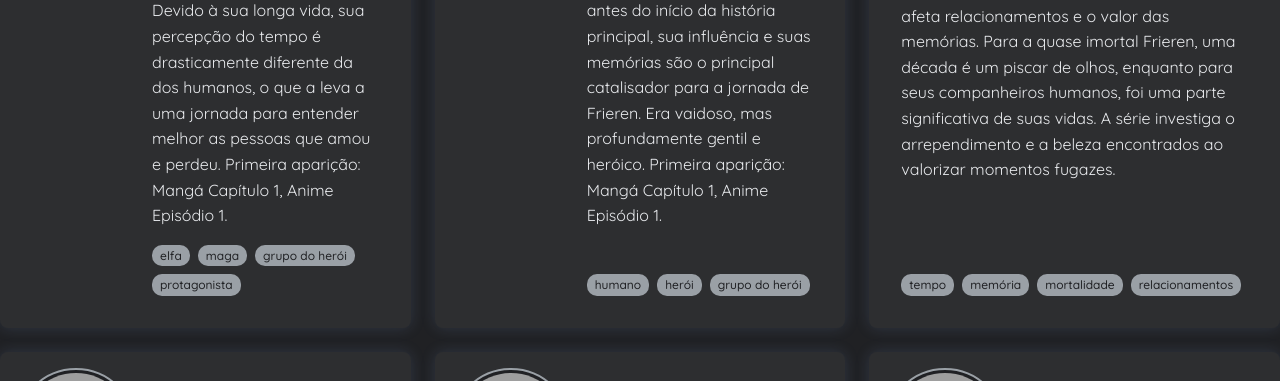
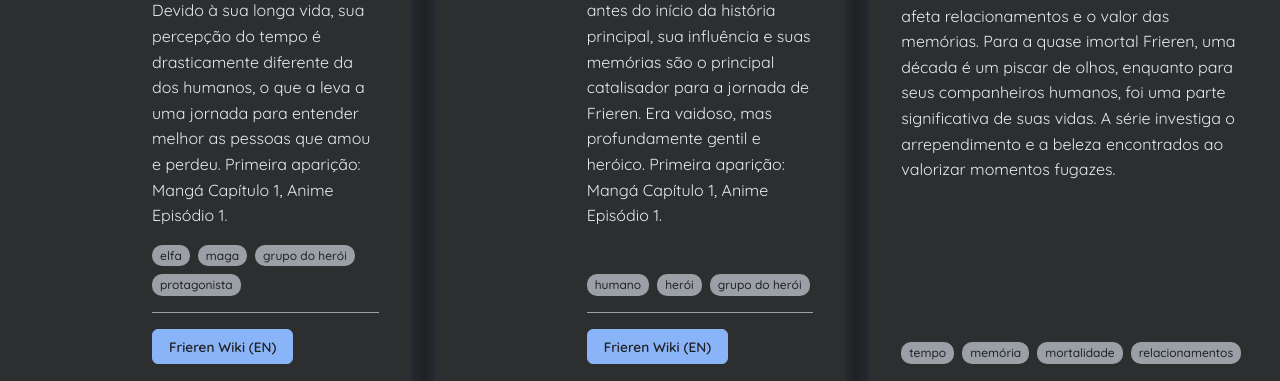
Before and after one commit to angellgunn/frieren, a plain HTML site: page index.html in a window 1280 px wide. Shown: the part 353-734 px from the top of the page. Drawn offline with Linux system fonts and the light colour scheme; grey boxes are pictures that could not be loaded.

Commit message:
botões das fontes, mangakas

```diff
--- a/data.json
+++ b/data.json
@@ -407,35 +407,43 @@
     {
         "titulo": "Kanehito Yamada",
         "tipo": "Equipe",
-        "descricao": "Kanehito Yamada (山田鐘人) é a roteirista e criadora da história original do mangá 'Frieren'. Antes de seu grande sucesso com Frieren, ela foi premiada com o 'Manga Taishō New Creator Prize' por sua obra 'Bocchi Hakase to Robot Shoujo no Zetsubou Teki Utopia'. Seu estilo de escrita é marcado pela profundidade emocional e exploração de temas existenciais.",
+        "descricao": "Kanehito Yamada (山田鐘人) é o roteirista e criador da história original do mangá 'Frieren'. Em 2010, ele foi admitido como assistente do mangaká <a ref='https://en.wikipedia.org/wiki/Tamiki_Wakaki'>Tamiki Wakaki</a>. Em 2021, foi premiado com o 'Manga Taishō' por seu trabalho em Frieren. Ganhou também o Shogakukan Manga Award em 2023 e o Kodansha Manga Award em 2024 pela mesma obra. Seu estilo é marcado pela profundidade emocional e exploração de temas existenciais. Temas recorrentes incluem a mortalidade, o valor das memórias e a natureza efêmera da vida, explorados através dos personagens que enfrentam perdas e buscam significado em suas jornadas. O autor lança mão, paradoxalmente, de uma protagonista imortal para explorar a transitoriedade da vida humana e a importância dos laços afetivos.",
         "tags": ["autor", "mangá", "roteirista"],
         "relacionados": ["Tsukasa Abe", "Shogakukan", "Staff e Produção"],
         "fontes": [
             {
                 "nome": "Wikipedia (JA)",
                 "url": "https://ja.wikipedia.org/wiki/山田鐘人"
+            },
+            {
+                "nome": "Shogakukan Manga Award",
+                "url": "https://en.wikipedia.org/wiki/Shogakukan_Manga_Award"
             }
         ],
-        "imagens": [
-            {
-                "url": "https://pics.cdn.librarything.com//picsizes/16/76/16760676-r-h1200-w1200-pv25_636d532f2f774377424c4145_v5.jpg",
-                "licenca": "Fair Use"
-            }
-        ]
+        "imagens": []
     },
     {
         "titulo": "Tsukasa Abe",
         "tipo": "Equipe",
-        "descricao": "Tsukasa Abe é o artista responsável pela ilustração do mangá 'Frieren'. Sendo este seu primeiro trabalho de grande serialização, seu traço detalhado e expressivo foi fundamental para definir a identidade visual da obra, capturando perfeitamente a atmosfera melancólica e a beleza do mundo de Frieren.",
+        "descricao": "Tsukasa Abe é artista responsável pela ilustração do mangá 'Frieren'. Sendo este seu primeiro trabalho de grande serialização, seu traço detalhado foi fundamental para definir a identidade visual da obra, capturando a atmosfera e a beleza de seu mundo. Em 2015, ganhou um prêmio no New Generation Sunday Award da revista Weekly Shōnen Sunday. Sua estréia foi com a obra Canon, publicada na revista Shōnen Sunday S em 2017. Em 2018, ganhou uma menção honrosa no Shogakukan Newcomer Comic Award na categoria shōnen, por MEET UP. Eisen é o seu personagem favorito, por ter constituído um desafio interessante de desenhar. É fã de Persona 3.",
         "tags": ["autor", "mangá", "ilustrador"],
         "relacionados": ["Kanehito Yamada", "Shogakukan", "Staff e Produção"],
         "fontes": [
             {
                 "nome": "Wikipedia (JA)",
                 "url": "https://ja.wikipedia.org/wiki/アベツカサ"
+            },
+            {
+                "nome": "Youtube - Tsukasa Abe",
+                "url": "https://youtu.be/dUEORbyfwTY?si=YPNRhgYg9rL6eUWw"
             }
         ],
-        "imagens": []
+        "imagens": [
+            {
+                "url": "https://img.youtube.com/vi/dUEORbyfwTY/maxres2.jpg",
+                "licenca": "Fair Use"
+            }
+        ]
     },
     {
         "titulo": "Shogakukan",
@@ -493,6 +501,10 @@
             {
                 "nome": "Wikipedia (EN)",
                 "url": "https://en.wikipedia.org/wiki/Evan_Call"
+            },
+            {
+                "nome": "Youtube - Evan Call",
+                "url": "https://youtu.be/mhle3t5XAxw?si=VwrKjT5uci8ueTgI"
             }
         ],
         "imagens": [
--- a/script.js
+++ b/script.js
@@ -42,6 +42,12 @@ function renderizarCards(entradas) {
 
         const tagsHtml = dado.tags.map(tag => `<span class="tag">${tag}</span>`).join('');
 
+        const fontesHtml = dado.fontes && dado.fontes.length > 0
+            ? `<div class="fontes-container">
+                ${dado.fontes.map(fonte => `<a href="${fonte.url}" target="_blank" class="btn-fonte">${fonte.nome}</a>`).join('')}
+               </div>`
+            : '';
+
         article.innerHTML = `
             ${imagemHtml}
             <div class="card-conteudo">
@@ -53,6 +59,7 @@ function renderizarCards(entradas) {
                 <div class="tags-container">
                     ${tagsHtml}
                 </div>
+                ${fontesHtml}
             </div>
         `;
         cardContainer.appendChild(article);
--- a/style.css
+++ b/style.css
@@ -212,6 +212,40 @@ article a:hover {
     font-weight: 500;
 }
 
+.fontes-container {
+    margin-top: 1rem;
+    padding-top: 1rem;
+    border-top: 1px solid var(--tertiary-color);
+    display: flex;
+    flex-wrap: wrap;
+    gap: 0.5rem;
+}
+
+.btn-fonte {
+    background-color: var(--primary-color);
+    color: var(--bg-color);
+    padding: 0.5rem 1rem;
+    border-radius: 6px;
+    font-size: 0.85rem;
+    font-weight: 600;
+    text-decoration: none;
+    transition: all 0.2s ease;
+    display: inline-block;
+    cursor: pointer;
+    border: 1px solid var(--primary-color);
+}
+
+.btn-fonte:hover {
+    background-color: var(--bg-color);
+    color: var(--primary-color);
+    box-shadow: 0 0 10px rgba(138, 180, 248, 0.3);
+    transform: translateY(-2px);
+}
+
+.btn-fonte:active {
+    transform: translateY(0);
+}
+
 .filtros {
     display: flex;
     gap: 0.5rem;
```
